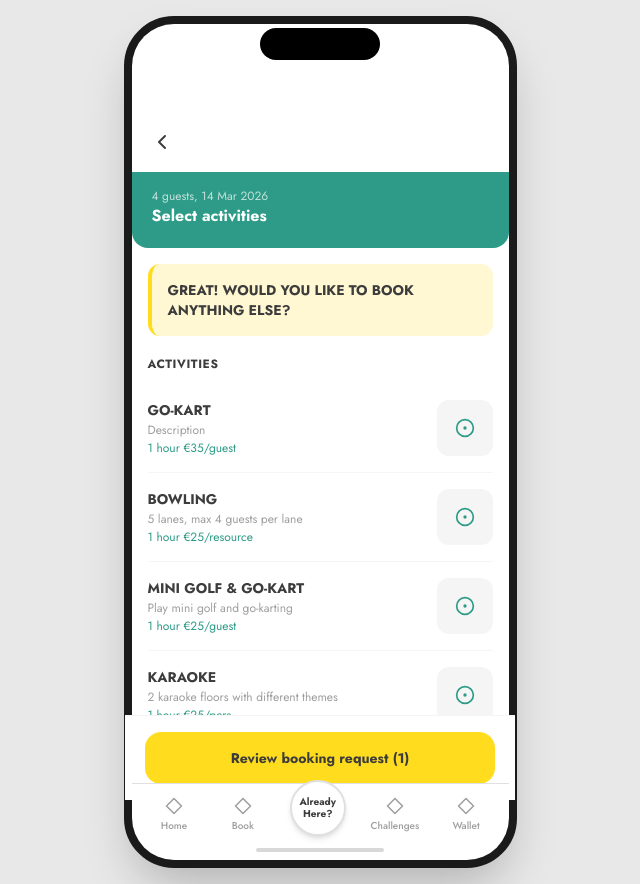
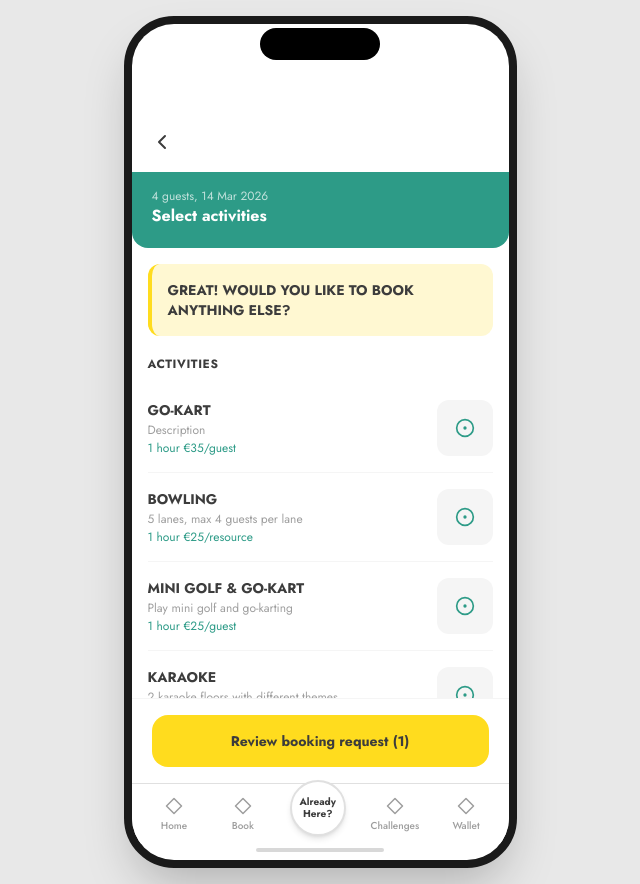
Before and after one commit to johannessonfj-tech/olearys-loyalty-app, a React (Vite) app: page /book/1 in a window 1280 px wide. Shown: the whole page, without its empty margins (320-960 px from the left). Built offline with nearby package versions, Linux system fonts and the light colour scheme.

Commit message:
Fix booking CTA buttons overlapping bottom nav (fixed -> sticky)

```diff
--- a/src/screens/MatchBooking.jsx
+++ b/src/screens/MatchBooking.jsx
@@ -31,7 +31,7 @@ const BOOKED_SLOTS = ['18.00', '19.00']
 function MatchDetail({ match, guests, onContinue }) {
   const [specialRequest, setSpecialRequest] = useState('')
   return (
-    <div className="pb-24">
+    <div className="pb-2">
       <div className="rounded-b-3xl overflow-hidden relative" style={{ background: 'linear-gradient(180deg, #1a3a2a 0%, #0d1f15 100%)' }}>
         <div className="absolute inset-0 opacity-20" style={{ background: 'radial-gradient(ellipse at 50% 30%, #2d5a3d 0%, transparent 60%)' }} />
         <div className="relative px-5 pt-4 pb-8 text-center">
@@ -63,7 +63,7 @@ function MatchDetail({ match, guests, onContinue }) {
           <textarea value={specialRequest} onChange={(e) => setSpecialRequest(e.target.value)} placeholder="e.g. any allergies, specific game, team you support" rows={2} className="w-full rounded-xl border border-brand-gray-300 px-3 py-2.5 text-sm outline-none focus:border-green-primary resize-none" />
         </div>
       </div>
-      <div className="fixed bottom-0 left-1/2 -translate-x-1/2 w-[390px] bg-white border-t border-brand-gray-100 px-5 py-4">
+      <div className="sticky bottom-0 bg-white border-t border-brand-gray-100 px-5 py-4 z-10">
         <button onClick={() => onContinue(specialRequest)} className="w-full py-4 rounded-2xl text-sm font-bold cursor-pointer active:scale-[0.97] transition-transform" style={{ backgroundColor: '#ffdc1e', color: '#3c3c3c' }}>Continue</button>
       </div>
     </div>
@@ -73,7 +73,7 @@ function MatchDetail({ match, guests, onContinue }) {
 /* ── Phase 2: Select Activities ── */
 function SelectActivities({ match, guests, cart, onAdd, onReview }) {
   return (
-    <div className="pb-24">
+    <div className="pb-2">
       <div className="bg-green-primary px-5 pt-4 pb-5 rounded-b-2xl">
         <p className="text-white/70 text-xs">{guests} guests, {match.fullDate}</p>
         <p className="text-white font-bold text-base">Select activities</p>
@@ -97,7 +97,7 @@ function SelectActivities({ match, guests, cart, onAdd, onReview }) {
         ))}
       </div>
       {cart.length > 0 && (
-        <div className="fixed bottom-0 left-1/2 -translate-x-1/2 w-[390px] bg-white border-t border-brand-gray-100 px-5 py-4">
+        <div className="sticky bottom-0 bg-white border-t border-brand-gray-100 px-5 py-4 z-10">
           <button onClick={onReview} className="w-full py-4 rounded-2xl text-sm font-bold cursor-pointer active:scale-[0.97] transition-transform" style={{ backgroundColor: '#ffdc1e', color: '#3c3c3c' }}>Review booking request ({cart.length})</button>
         </div>
       )}
@@ -113,7 +113,7 @@ function ActivityDetail({ activity, guests, match, onAdd }) {
   const timeRange = selectedTime ? `${selectedTime} – ${(parseFloat(selectedTime) + duration).toFixed(2)}` : ''
 
   return (
-    <div className="pb-24">
+    <div className="pb-2">
       <div className="h-48 relative overflow-hidden" style={{ background: 'linear-gradient(180deg, #1a1a1a 0%, #2a2a2a 100%)' }}>
         <div className="absolute inset-0 flex items-center justify-center"><CircleDot size={48} className="text-white/20" /></div>
       </div>
@@ -165,7 +165,7 @@ function ActivityDetail({ activity, guests, match, onAdd }) {
           </div>
         )}
       </div>
-      <div className="fixed bottom-0 left-1/2 -translate-x-1/2 w-[390px] bg-white border-t border-brand-gray-100 px-5 py-4">
+      <div className="sticky bottom-0 bg-white border-t border-brand-gray-100 px-5 py-4 z-10">
         <button onClick={() => selectedTime && onAdd({ ...activity, selectedTime, duration, totalPrice: price })} disabled={!selectedTime}
           className={`w-full py-4 rounded-2xl text-sm font-bold cursor-pointer active:scale-[0.97] transition-transform ${selectedTime ? '' : 'opacity-50'}`}
           style={{ backgroundColor: selectedTime ? '#ffdc1e' : '#e0e0e0', color: '#3c3c3c' }}>Add to booking</button>
@@ -183,7 +183,7 @@ function Checkout({ match, guests, cart, onConfirm, onBack, onRemove }) {
   const total = subtotal - discount + (insurance ? 4 : 0)
 
   return (
-    <div className="pb-28">
+    <div className="pb-2">
       <div className="bg-green-dark px-5 pt-12 pb-4 flex items-center justify-between -mt-16">
         <p className="text-white font-bold italic text-lg">O'LEARYS</p>
         <button onClick={onBack} className="w-9 h-9 rounded-full bg-white/20 flex items-center justify-center cursor-pointer"><X size={16} className="text-white" /></button>
@@ -232,7 +232,7 @@ function Checkout({ match, guests, cart, onConfirm, onBack, onRemove }) {
         </div>
         <p className="text-[10px] text-brand-gray-500">By completing this booking you accept our <span className="underline">booking terms</span> and <span className="underline">privacy policy</span>.</p>
       </div>
-      <div className="fixed bottom-0 left-1/2 -translate-x-1/2 w-[390px] bg-white border-t border-brand-gray-100 px-5 py-4">
+      <div className="sticky bottom-0 bg-white border-t border-brand-gray-100 px-5 py-4 z-10">
         <button onClick={onConfirm} className="w-full py-4 rounded-2xl text-sm font-bold cursor-pointer active:scale-[0.97] transition-transform" style={{ backgroundColor: '#ffdc1e', color: '#3c3c3c' }}>Confirm booking</button>
       </div>
     </div>
```
